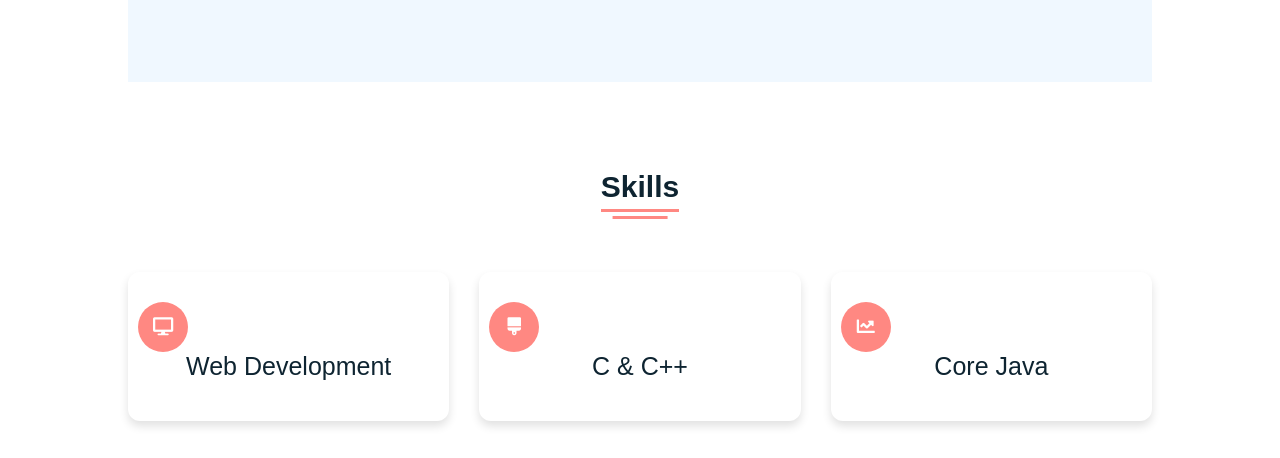
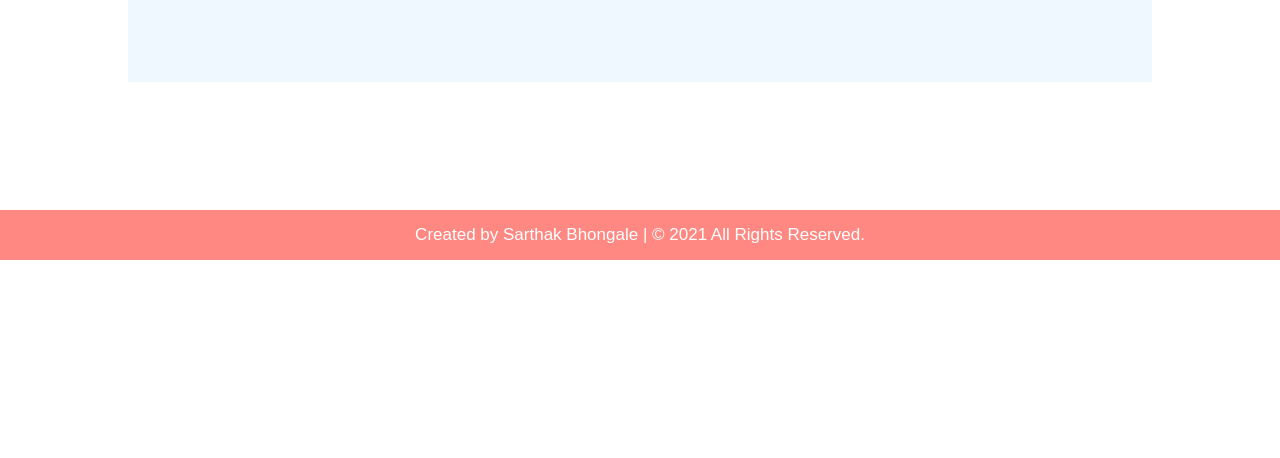
Before and after one commit to Bhongalesarthak/portfolio, a plain HTML site: page index.html in a window 1280 px wide. Shown: the part 2014-2472 px from the top of the page. After the commit the page ends 2274 px from the top, so only its background shows below. Drawn offline with Linux system fonts and the light colour scheme; a script that the page names is missing.

Commit message:
Update index.html

```diff
--- a/index.html
+++ b/index.html
@@ -162,7 +162,7 @@
     </section>
     <!-- My services section Start -->
     <section class="services" id="services">
-        <div class="content">
+<!--         <div class="content">
             <div class="title"><span>Skills</span></div>
             <div class="boxes">
                 <div class="box">
@@ -210,7 +210,7 @@
                         some of the XML I have made some android applications too.</p>
                 </div>
             </div>
-        </div>
+        </div> -->
     </section>
     <!-- Projects Section Starts -->
 
@@ -221,7 +221,7 @@
     <footer>
         <div class="text">
             <span>
-                Created by <a href="#">Prathamesh Bhongale</a> | &#169; 2021 All Rights Reserved.
+                Created by <a href="#">Sarthak Bhongale</a> | &#169; 2021 All Rights Reserved.
             </span>
         </div>
     </footer>
```
